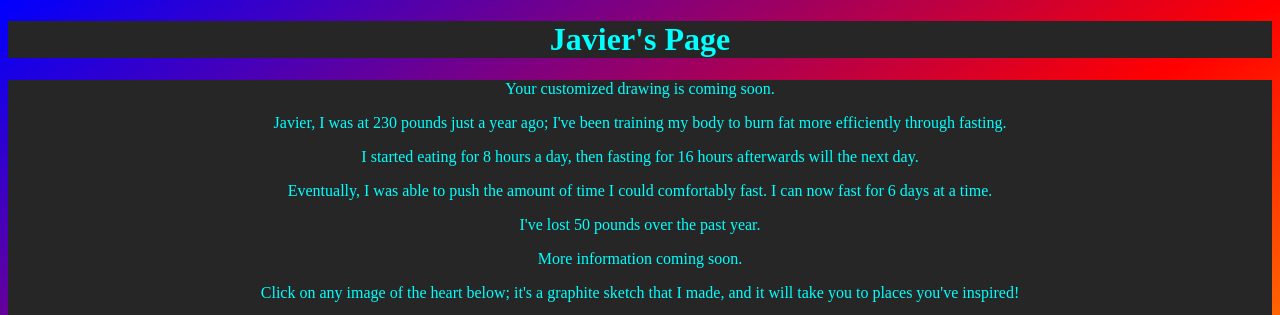
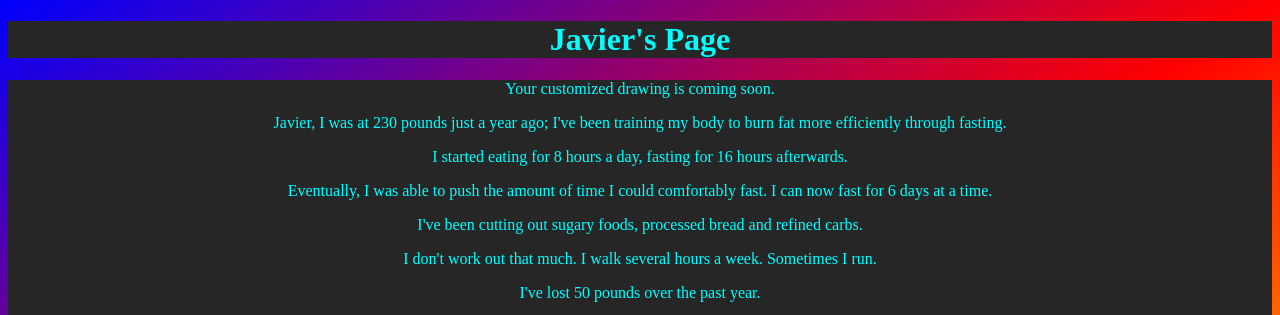
Before and after one commit to homelessstudentfund/homelessstudent.github.io, a plain HTML site: page javier/index.html in a window 1280 px wide. Shown: the top 315 px of the page. Drawn offline with Linux system fonts and the light colour scheme.

Commit message:
fixed sentences

```diff
--- a/javier/index.html
+++ b/javier/index.html
@@ -17,8 +17,10 @@
   <div id="dark">
 	<p>Your customized drawing is coming soon.</p>
     <p>Javier, I was at 230 pounds just a year ago; I've been training my body to burn fat more efficiently through fasting.</p>
-	<p>I started eating for 8 hours a day, then fasting for 16 hours afterwards will the next day.</p>
+	<p>I started eating for 8 hours a day, fasting for 16 hours afterwards.</p>
 	<p>Eventually, I was able to push the amount of time I could comfortably fast. I can now fast for 6 days at a time.</p>
+	<p>I've been cutting out sugary foods, processed bread and refined carbs.</p>
+	<p>I don't work out that much. I walk several hours a week. Sometimes I run.</p>
 	<p>I've lost 50 pounds over the past year.</p>
 	<p>More information coming soon.</p>
 	<p>Click on any image of the heart below; it's a graphite sketch that I made, and it will take you to places you've inspired!</p>
```
